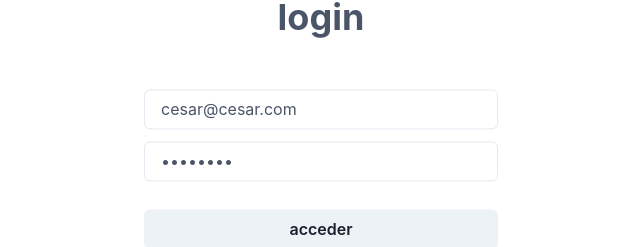
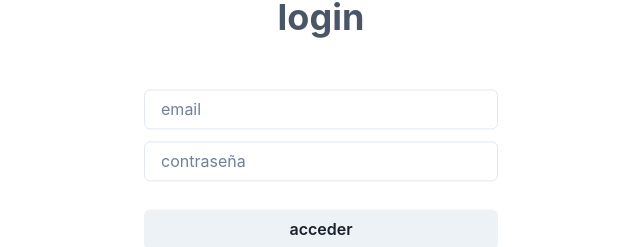
Before and after one commit to falagansoftware/ar-app-web, a React (Vite) app: page / in a window 1280 px wide. Shown: the part 317-564 px from the top of the page, without its empty margins (319-959 px from the left). Built offline with nearby package versions, Linux system fonts and the light colour scheme; no server answers.

Commit message:
chore: update Sign-in component to remove hard-coded values for email and password

```diff
--- a/src/app/modules/home/features/sign-in/Sign-in.tsx
+++ b/src/app/modules/home/features/sign-in/Sign-in.tsx
@@ -13,8 +13,8 @@ export function SignIn({ authProvider }: SignInProps) {
   const [t] = useTranslation();
   const navigate = useNavigate();
 
-  const [password, setPassword] = useState('12345678');
-  const [email, setEmail] = useState('cesar@cesar.com');
+  const [password, setPassword] = useState();
+  const [email, setEmail] = useState();
 
   useEffect(() => {
     const isLogged = LocalStorageUtils.getItem(LocalStorageKeys.ACCESS_TOKEN);
```
